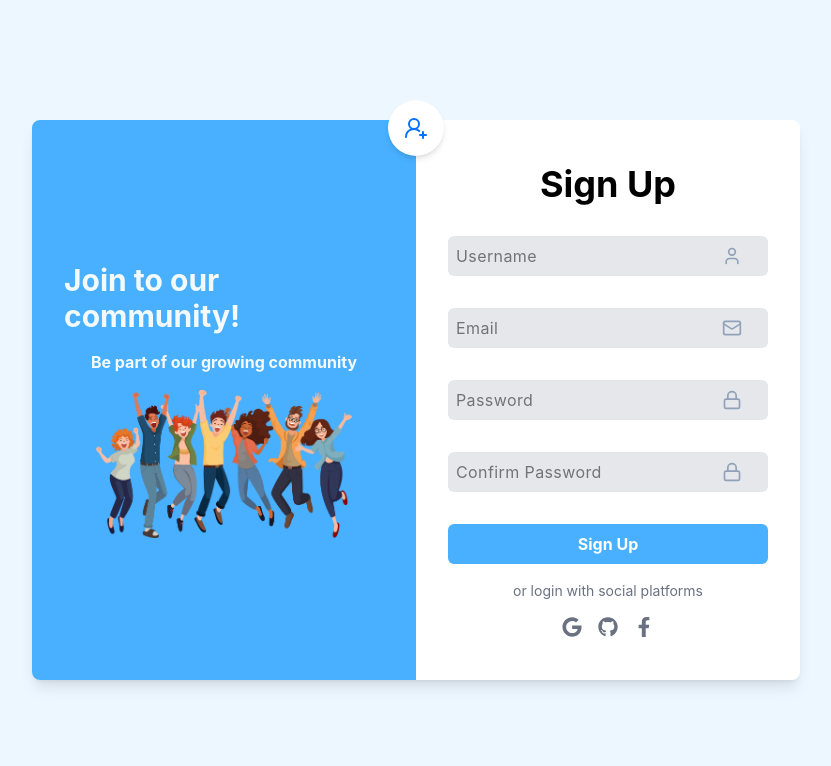
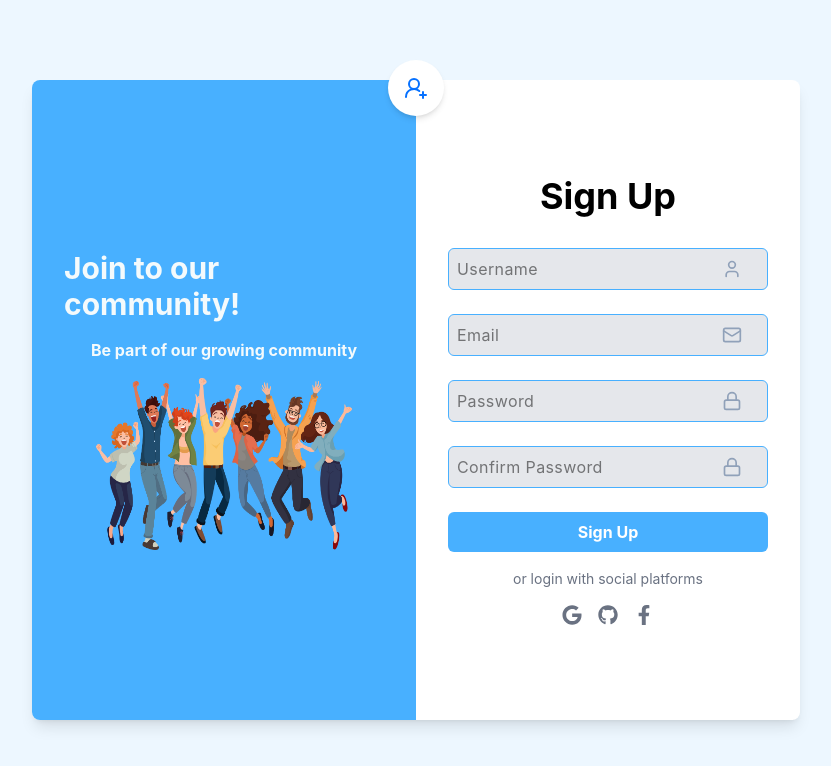
Before and after one commit to HussamMAhmad/Registration-Form, a React (Vite) app: page / in a window 1280 px wide. Shown: the top 766 px of the page, without its empty margins (224-1055 px from the left). Built offline with nearby package versions, Linux system fonts and the light colour scheme.

Commit message:
implement validation for fildes

```diff
--- a/package.json
+++ b/package.json
@@ -10,13 +10,16 @@
     "preview": "vite preview"
   },
   "dependencies": {
+    "@hookform/resolvers": "^5.4.0",
     "@react-icons/all-files": "^4.1.0",
     "@tailwindcss/vite": "^4.3.0",
     "lucide-react": "^1.3.0",
     "react": "^19.2.6",
     "react-dom": "^19.2.6",
+    "react-hook-form": "^7.78.0",
     "react-icons": "^5.6.0",
-    "tailwindcss": "^4.3.0"
+    "tailwindcss": "^4.3.0",
+    "zod": "^4.4.3"
   },
   "devDependencies": {
     "@eslint/js": "^10.0.1",
--- a/src/App.css
+++ b/src/App.css
@@ -1,6 +1,6 @@
 @import "tailwindcss";
 
-*{
+* {
   box-sizing: border-box;
   font-family: 'Inter', sans-serif;
 }
--- a/src/App.jsx
+++ b/src/App.jsx
@@ -3,11 +3,25 @@ import "./App.css";
 import community from "./assets/community.png";
 import { UserRoundPlus, User, Lock, Mail } from "lucide-react";
 import { FaGoogle, FaGithub, FaFacebookF } from "react-icons/fa";
+import { useForm } from "react-hook-form";
+import UserInfo from "./lib/validation";
+import { zodResolver } from "@hookform/resolvers/zod";
 
 function App() {
+  const {
+    register,
+    handleSubmit,
+    formState: { errors },
+  } = useForm({ resolver: zodResolver(UserInfo) });
+
+  function handleSignUp(data) {
+    console.log(data);
+    return;
+  }
+
   return (
     <div className="w-screen h-screen bg-background flex items-center justify-center antialiased">
-      <div className="w-[60%] h-[70vh] bg-white rounded-lg shadow-lg flex justify-between items-center relative">
+      <div className="w-[60%] h-[80vh] bg-white rounded-lg shadow-lg flex justify-between items-center relative">
         <div className="flex flex-col items-center justify-center gap-4 p-8 bg-secondary rounded-l-lg h-full w-full text-text font-bold">
           <h1 className="text-3xl">Join to our community!</h1>
           <p>Be part of our growing community</p>
@@ -17,39 +31,70 @@ function App() {
           <h1 className="text-4xl font-bold mb-4">Sign Up</h1>
           <form
             action=""
-            className="flex flex-col items-center justify-center gap-8 w-full"
+            className="flex flex-col items-center justify-center gap-6 w-full"
+            onSubmit={handleSubmit(handleSignUp)}
           >
+            <div className="w-full">
               <div className="w-full relative">
                 <input
+                  {...register("name")}
                   type="text"
                   placeholder="Username"
-                className="w-full p-2 border-secondary outline-0 bg-gray-200 rounded-md tracking-wide caret-secondary text-[16px]"
+                  className={`w-full p-2 border-secondary outline-0 bg-gray-200 rounded-md border tracking-wide caret-secondary text-[16px]
+                    ${errors.name ? "focus:border-red-500" : "border-secondary"}`}
                 />
-              <User className=" absolute top-[50%] right-4 translate-[-50%] text-slate-400 w-5 h-5" />
+                <User className=" absolute top-[50%] right-4 -translate-1/2 text-slate-400 w-5 h-5" />
               </div>
+              <div className="text-red-600 text-[14px]">
+                {errors.name && <span>{errors.name.message}</span>}
+              </div>
+            </div>
+            <div className="w-full">
               <div className="w-full relative">
                 <input
+                  {...register("email")}
                   type="email"
                   placeholder="Email"
-                className="w-full p-2 border-secondary outline-0 bg-gray-200 rounded-md tracking-wide caret-secondary text-[16px]"
+                  className={`w-full p-2 border-secondary outline-0 bg-gray-200 rounded-md border tracking-wide caret-secondary text-[16px]
+                    ${errors.email ? "focus:border-red-500" : "border-secondary"}`}
                 />
-              <Mail className=" absolute top-[50%] right-4 translate-[-50%] text-slate-400 w-5 h-5" />
+                <Mail className=" absolute top-[50%] right-4 -translate-1/2 text-slate-400 w-5 h-5" />
               </div>
+              <div className="text-red-600 text-[14px]">
+                {errors.email && <span>{errors.email.message}</span>}
+              </div>
+            </div>
+
+            <div className="w-full">
               <div className="w-full relative">
                 <input
                   type="password"
+                  {...register("password")}
                   placeholder="Password"
-                className="w-full p-2 border-secondary outline-0 bg-gray-200 rounded-md tracking-wide caret-secondary text-[16px]"
+                  className={`w-full p-2 border-secondary outline-0 bg-gray-200 rounded-md border tracking-wide caret-secondary text-[16px]
+                    ${errors.password ? "focus:border-red-500" : "border-secondary"}`}
                 />
-              <Lock className=" absolute top-[50%] right-4 translate-[-50%] text-slate-400 w-5 h-5" />
+                <Lock className=" absolute top-[50%] right-4 -translate-1/2 text-slate-400 w-5 h-5" />
               </div>
+              <div className="text-red-600 text-[14px]">
+                {errors.password && <span>{errors.password.message}</span>}
+              </div>
+            </div>
+
+            <div className="w-full">
               <div className="w-full relative">
                 <input
+                  {...register("confirmPassword")}
                   type="password"
                   placeholder="Confirm Password"
-                className="w-full p-2 border-secondary outline-0 bg-gray-200 rounded-md tracking-wide caret-secondary text-[16px]"
+                  className={`w-full p-2 border-secondary outline-0 bg-gray-200 rounded-md border tracking-wide caret-secondary text-[16px]
+                    ${errors.confirmPassword ? "focus:border-red-500" : "border-secondary"}`}
                 />
-              <Lock className=" absolute top-[50%] right-4 translate-[-50%] text-slate-400 w-5 h-5" />
+                <Lock className=" absolute top-[50%] right-4 -translate-1/2 text-slate-400 w-5 h-5" />
+              </div>
+              <div className="text-red-600 text-[14px]">
+                {errors.confirmPassword && <span>{errors.confirmPassword.message}</span>}
+              </div>
             </div>
             <button className="w-full bg-secondary p-2 text-white font-bold rounded-md cursor-pointer hover:bg-primary transition-colors duration-300">
               Sign Up
@@ -64,7 +109,7 @@ function App() {
             <FaFacebookF className="w-5 h-5 text-gray-500 cursor-pointer hover:text-primary transition-colors" />
           </div>
         </div>
-        <div className="absolute -top-5 left-[50%] bg-white p-4 rounded-full shadow-md translate-x-[-50%] text-primary">
+        <div className="absolute -top-5 left-[50%] bg-white p-4 rounded-full shadow-md -translate-x-1/2 text-primary">
           <UserRoundPlus />
         </div>
       </div>
--- /dev/null
+++ b/src/lib/validation.jsx
@@ -0,0 +1,17 @@
+import * as z from "zod";
+
+const User = z
+  .object({
+    name: z.string().min(3, "Username must be at least 3 characters long"),
+    email: z.string().email("Invalid email address"),
+    password: z.string().min(6, "Password must be at least 6 characters long"),
+    confirmPassword: z
+      .string()
+      .min(6, "Confirm Password must be at least 6 characters long"),
+  })
+  .refine((data) => data.password === data.confirmPassword, {
+    message: "Passwords do not match",
+    path: ["confirmPassword"],
+  });
+
+export default User;
```
Also changed, not shown: 1 other file (tests, documents, lock files or other folders). Lines whose indentation alone changed are shown as unchanged.
